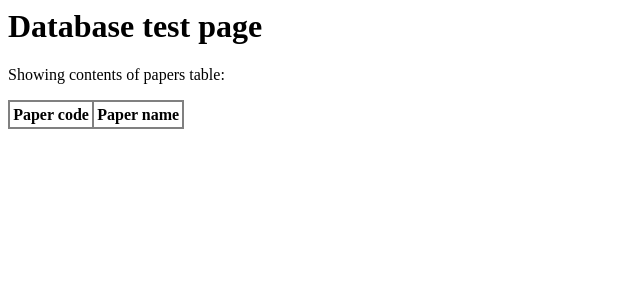
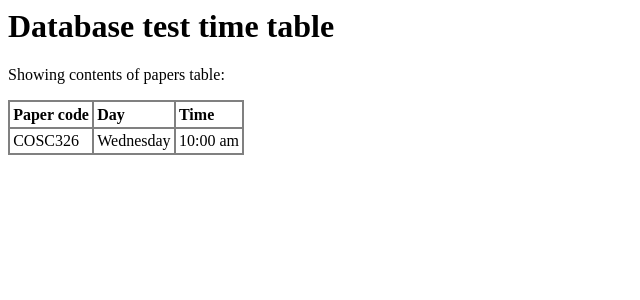
Before and after one commit to Aljehan/Aws-Cloud-project, a PHP site: page / in a window 1280 px wide. Shown: the top 300 px of the page, without its empty margins (0-640 px from the left). Run offline with PHP 8.4, Linux system fonts and the light colour scheme; data comes from the database, SQL or seed files in the repository; data that the repository does not hold is empty.

Commit message:
Modified PHP code to work with the time table sql
Added variables and modified old code

```diff
--- a/www/index.php
+++ b/www/index.php
@@ -16,12 +16,12 @@ th, td {
 </head>
 
 <body>
-<h1>Database test page</h1>
+<h1>Database test time table</h1>
 
 <p>Showing contents of papers table:</p>
 
 <table border="1">
-<tr><th>Paper code</th><th>Paper name</th></tr>
+<tr><th>Paper code</th><th>Day</th><th>Time</th></tr>
 
 <?php
 
@@ -34,10 +34,10 @@ $pdo_dsn = "mysql:host=$db_host;dbname=$db_name";
 
 $pdo = new PDO($pdo_dsn, $db_user, $db_passwd);
 
-$q = $pdo->query("SELECT * FROM papers");
+$q = $pdo->query("SELECT * FROM timetable");
 
 while($row = $q->fetch()){
-  echo "<tr><td>".$row["code"]."</td><td>".$row["name"]."</td></tr>\n";
+  echo "<tr><td>".$row["code"]."</td><td>".$row["day"]."</td><td>".$row["time"]."</td></tr>\n";
 }
 
 ?>
```
